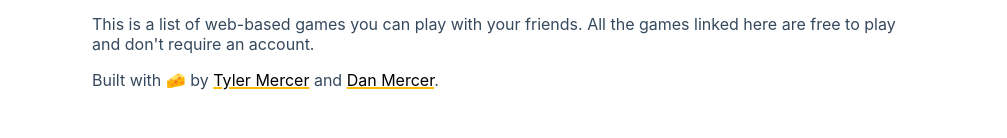
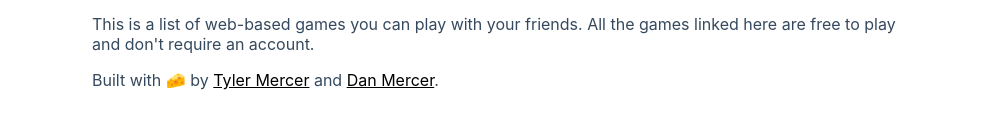
Before and after one commit to tylermercer/web-game-index, a Nuxt app: page / in a window 1280 px wide. Shown: the part 145-283 px from the top of the page, without its empty margins (138-1145 px from the left). Built offline with nearby package versions, Linux system fonts and the light colour scheme; grey boxes are pictures that could not be loaded.

Commit message:
Make intro links have black underline
This reverts commit 0c1bbfa3b4f6d5db0b59c1bce2159058a4415cdf.

```diff
--- a/pages/index.vue
+++ b/pages/index.vue
@@ -143,11 +143,6 @@ header {
   margin: 40px auto;
 }
 
-.intro a {
-  text-decoration-color: var(--accent);
-  text-decoration-thickness: 1.5px;
-}
-
 .intro p:not(:last-child) {
   margin-bottom: 1em;
 }
```
